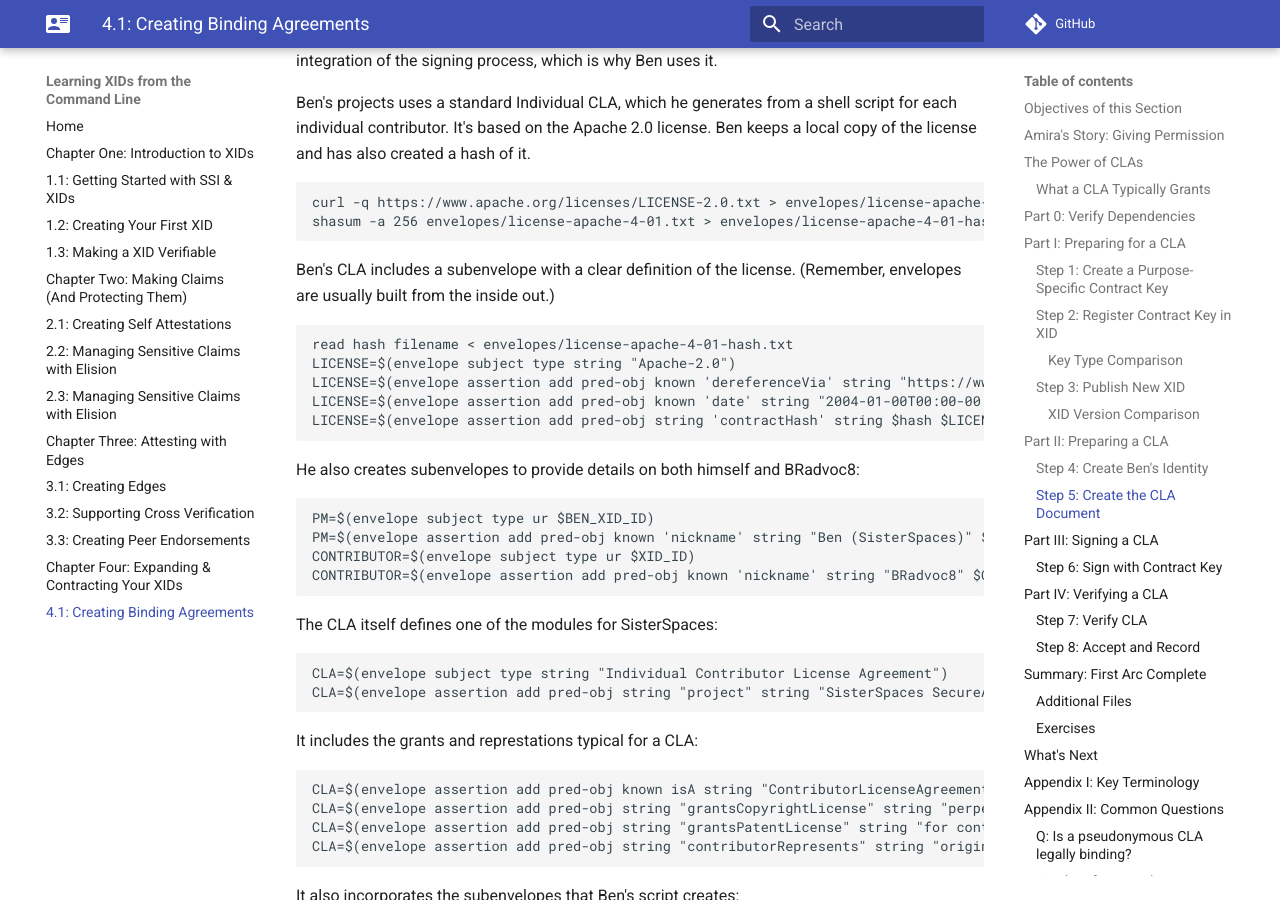
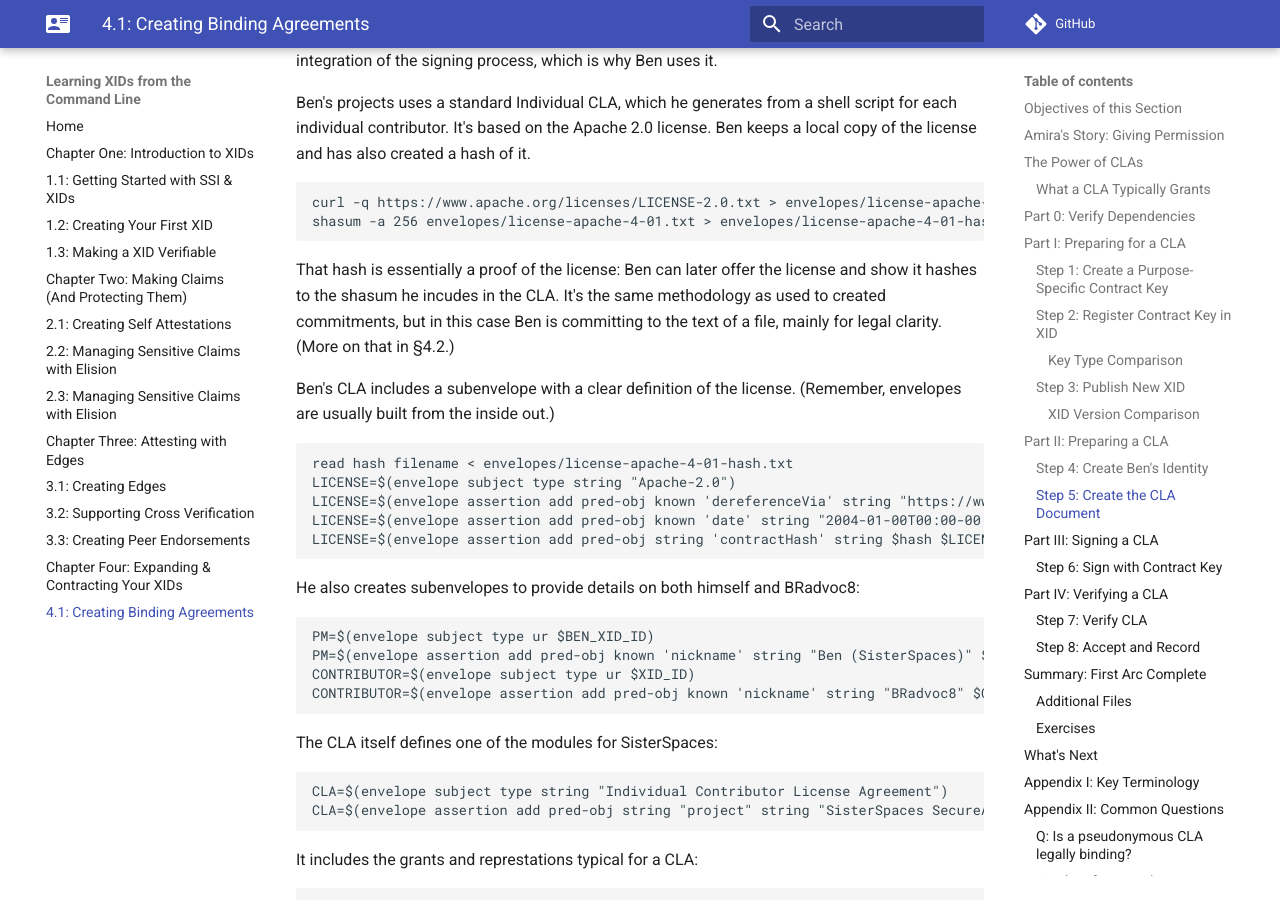
Before and after one commit to BlockchainCommons/XID-Quickstart, an MkDocs documentation site: the page built from docs/04_1_Creating_Binding_Agreements.md, in a window 1280 px wide and 900 px high, scrolled down 6269 px. Built offline with MkDocs 1.6.1 and Material for MkDocs 9.7.7, drawn with Linux system fonts in a browser that asks for light colours; comment, search, counter and statistics services are not loaded.

Commit message:
improved description of hash/commitment

````diff
--- a/docs/04_1_Creating_Binding_Agreements.md
+++ b/docs/04_1_Creating_Binding_Agreements.md
@@ -293,6 +293,12 @@ created a hash of it.
 curl -q https://www.apache.org/licenses/LICENSE-2.0.txt > envelopes/license-apache-4-01.txt
 shasum -a 256 envelopes/license-apache-4-01.txt > envelopes/license-apache-4-01-hash.txt
 ```
+
+That hash is essentially a proof of the license: Ben can later offer
+the license and show it hashes to the shasum he incudes in the
+CLA. It's the same methodology as used to created commitments, but in
+this case Ben is committing to the text of a file, mainly for legal
+clarity. (More on that in §4.2.)
 
 Ben's CLA includes a subenvelope with a clear definition of the
 license. (Remember, envelopes are usually built from the inside out.)
````
